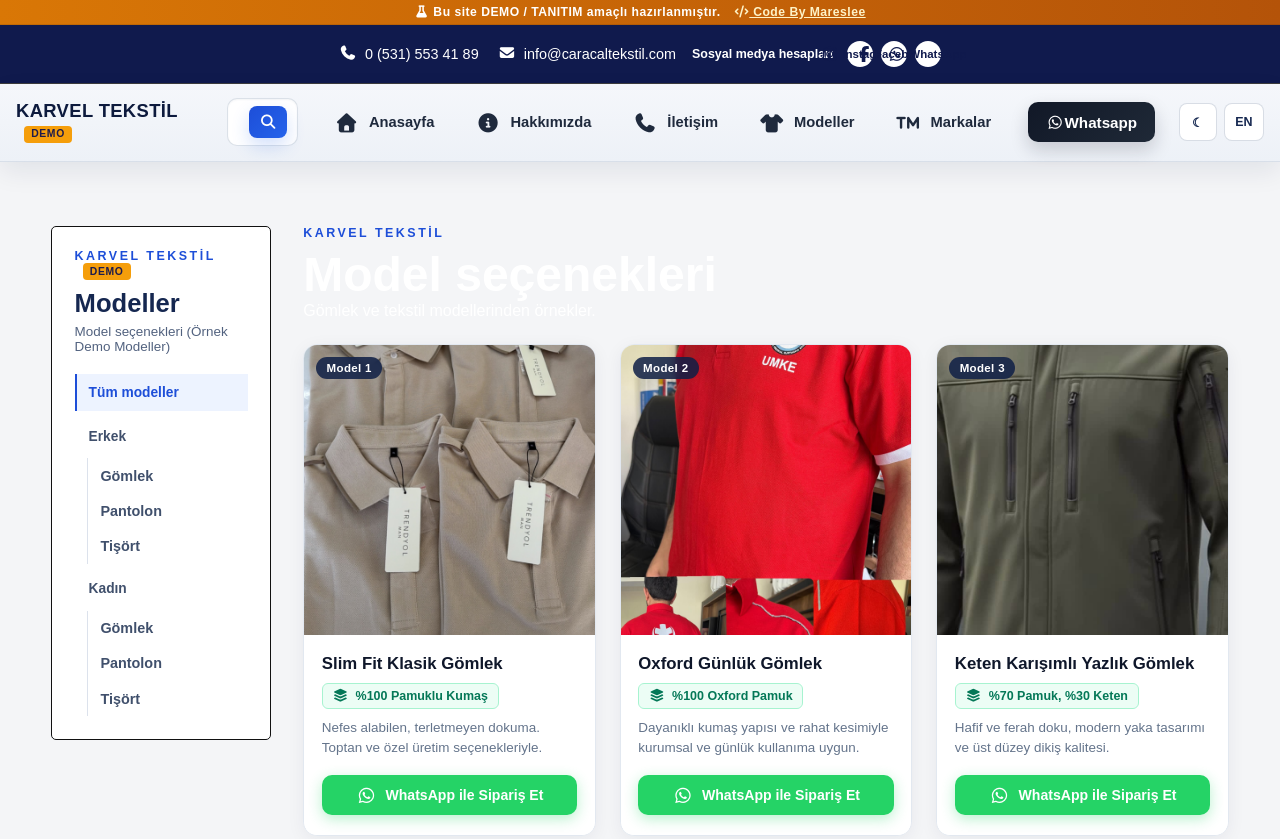
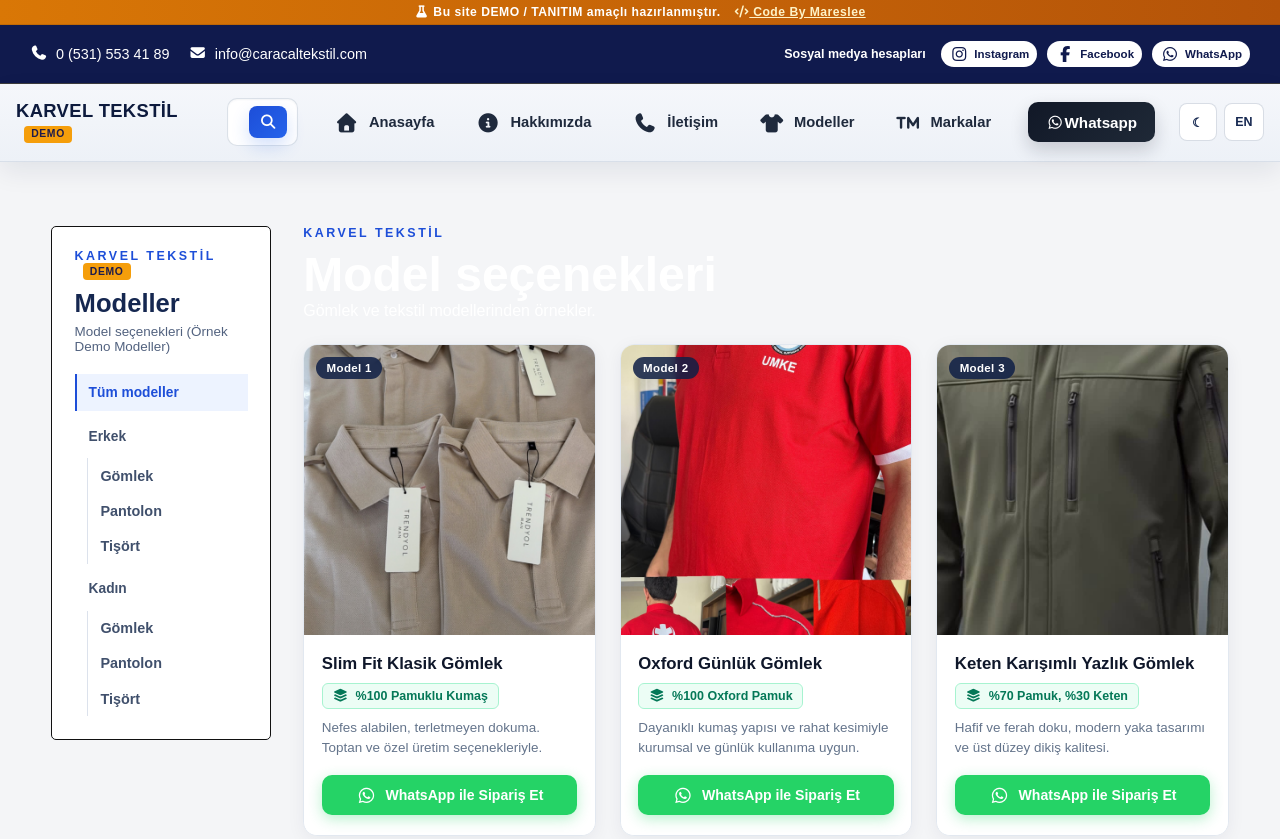
Before and after one commit to Gmareslee/website, a plain HTML site: page code/models.html in a window 1280 px wide. Shown: the top 839 px of the page. Drawn offline with Linux system fonts and the light colour scheme; no server answers.

Commit message:
Update models.css

```diff
--- a/code/models.css
+++ b/code/models.css
@@ -9,22 +9,34 @@ body {
     background-color: #0f0f0f;
     color: #ffffff;
 }
-
+/* Modeller Sayfası Üst Çubuk Düzeltmesi */
 .top-bar {
-    background: #101a4d;
-    color: #fff;
-    border-bottom: 1px solid #3d3d3d;
+    width: 100% !important;
+    box-sizing: border-box !important;
 }
 
 .top-bar-inner {
-    max-width: 1400px;
-    margin: 0 auto;
-    display: flex;
-    justify-content: space-between;
-    align-items: center;
-    min-height: 42px;
-    padding: 0.5rem 1rem;
-    gap: 1rem;
+    display: flex !important;
+    justify-content: space-between !important;
+    align-items: center !important;
+    flex-wrap: wrap !important;
+    width: 100% !important;
+    gap: 10px !important;
+    padding: 8px 15px !important;
+}
+
+.top-socials {
+    display: flex !important;
+    align-items: center !important;
+    flex-wrap: wrap !important;
+    gap: 10px !important;
+}
+
+.top-socials a {
+    display: inline-flex !important;
+    align-items: center !important;
+    gap: 5px !important;
+    white-space: nowrap !important;
 }
 
 .top-contact {
@@ -35,30 +47,7 @@ body {
     font-size: 0.9rem;
 }
 
-.top-contact span {
-    display: inline-flex;
-    align-items: center;
-    gap: 0.5rem;
-    white-space: nowrap;
-}
 
-.top-socials {
-    display: flex;
-    align-items: center;
-    gap: 0.5rem;
-}
-
-.top-socials a {
-    width: 26px;
-    height: 26px;
-    display: inline-flex;
-    align-items: center;
-    justify-content: center;
-    border-radius: 50%;
-    background: #fff;
-    color: #101a4d;
-    text-decoration: none;
-}
 
 /* Navbar Styles - Modern Cosmic */
 .navbar {
```
